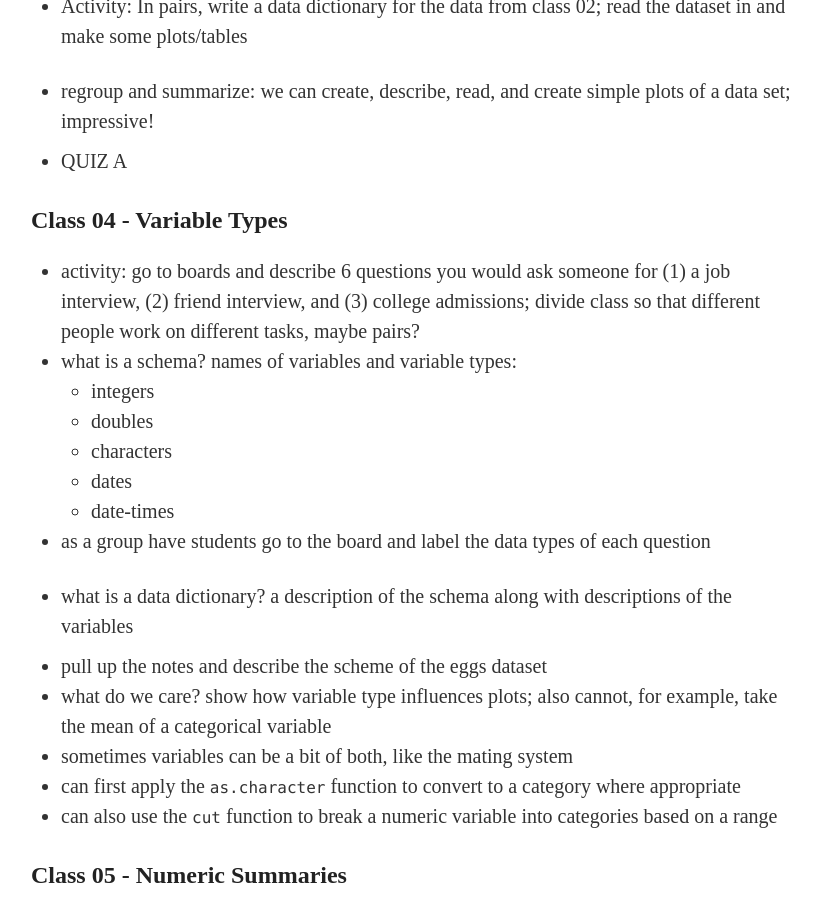
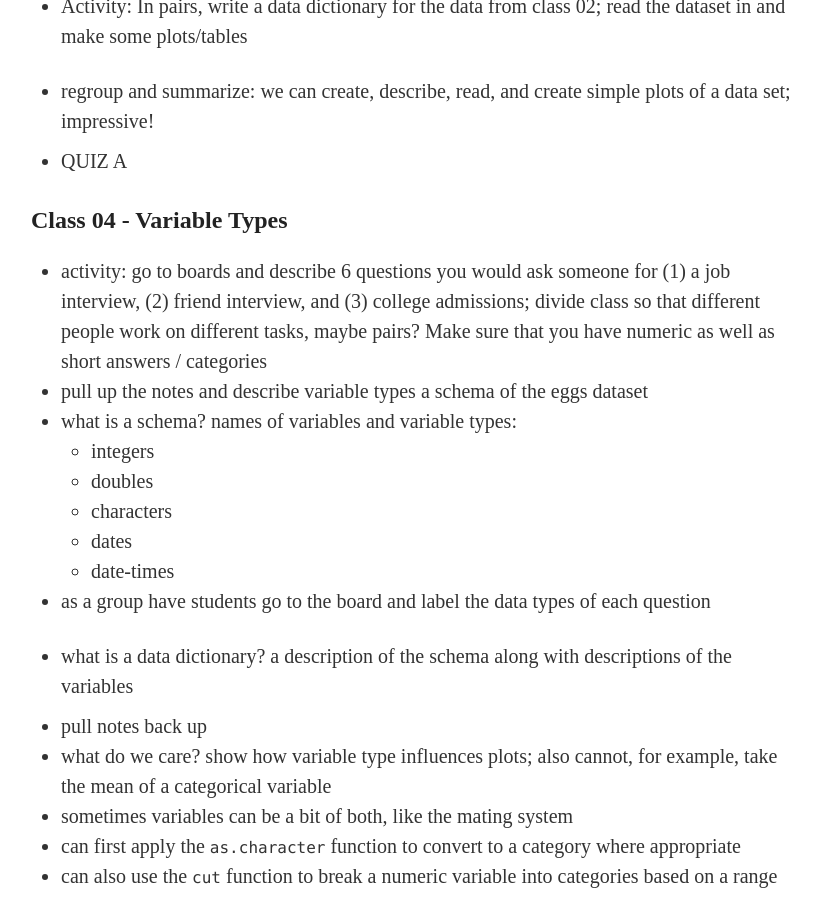
Before and after one commit to statsmaths/stat209, a Jekyll site: the page built from stat209_notes.md, in a window 1280 px wide and 900 px high, scrolled down 1360 px. Shown: the whole window, without its empty margins (224-1044 px from the left). Built offline with Jekyll 4.4.1, drawn with Linux system fonts in a browser that asks for light colours; our own code applies the rules of GitHub Pages for plain Markdown files.

Commit message:
update notes

```diff
--- a/index.html
+++ b/index.html
@@ -28,8 +28,8 @@ Syllabus: <a href="assets/syllabus/STAT209_Syllabus.pdf">STAT209_Syllabus.pdf</a
 
   <h3>ASSESSMENTS</h3>
   <ul>
-    <li><strong>ASSESSMENT A:</strong>&nbsp;&nbsp;<a href="/stat209/notes/quizA"> 2018-01-23</a></li>
-    <li><strong>ASSESSMENT B:</strong>&nbsp;&nbsp;<a href="/stat209/notes/quizB"> 2018-01-30</a></li>
+    <li><strong>Assessment A:</strong>&nbsp;&nbsp;<a href="/stat209/notes/quizA"> 2018-01-23</a></li>
+    <li><strong>Assessment B:</strong>&nbsp;&nbsp;<a href="/stat209/notes/quizB"> 2018-01-30</a></li>
   </ul>
 
   <h3>LABS</h3>
--- a/stat209_notes.md
+++ b/stat209_notes.md
@@ -62,7 +62,10 @@ create simple plots of a data set; impressive!
 would ask someone for (1) a job interview, (2) friend
 interview, and (3) college admissions; divide class
 so that different people work on different tasks, maybe
-pairs?
+pairs? Make sure that you have numeric as well as short
+answers / categories
+- pull up the notes and describe variable types a schema
+of the eggs dataset
 - what is a schema? names of variables and variable
 types:
   - integers
@@ -75,8 +78,7 @@ data types of each question
 - what is a data dictionary? a description of the schema
 along with descriptions of the variables
 
-- pull up the notes and describe the scheme of the eggs
-dataset
+- pull notes back up
 - what do we care? show how variable type influences plots;
 also cannot, for example, take the mean of a categorical variable
 - sometimes variables can be a bit of both, like the mating
```
Also changed, not shown: _notes/quizA.md (deleted, +0 -22 lines), assets/class04-variable-types/unnamed-chunk-4-1.png.
